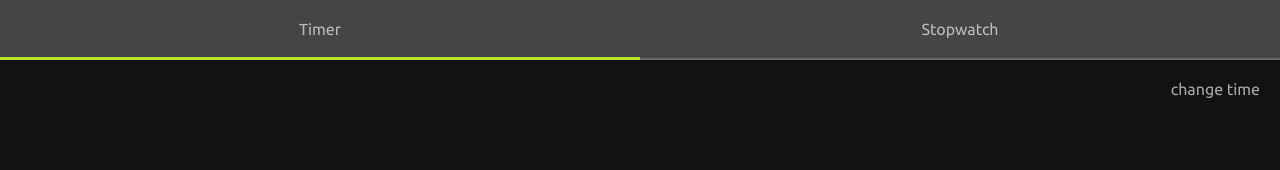
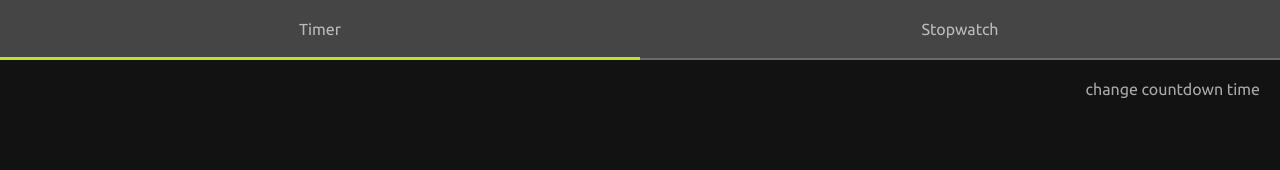
Before and after one commit to AkinolaVictor/google-timer-clone, a Vue app: page / in a window 1280 px wide. Shown: the top 170 px of the page. Built offline with nearby package versions, Linux system fonts and the light colour scheme.

Commit message:
Update Timer.vue

```diff
--- a/src/views/Timer.vue
+++ b/src/views/Timer.vue
@@ -11,7 +11,7 @@
     <div @click="modalToggle"
       :style="{'color': theme.time.text}"
       class="changeTime">
-      change time
+      change countdown time
     </div>
 
     <div v-if="modal" class="timeChange">
```
